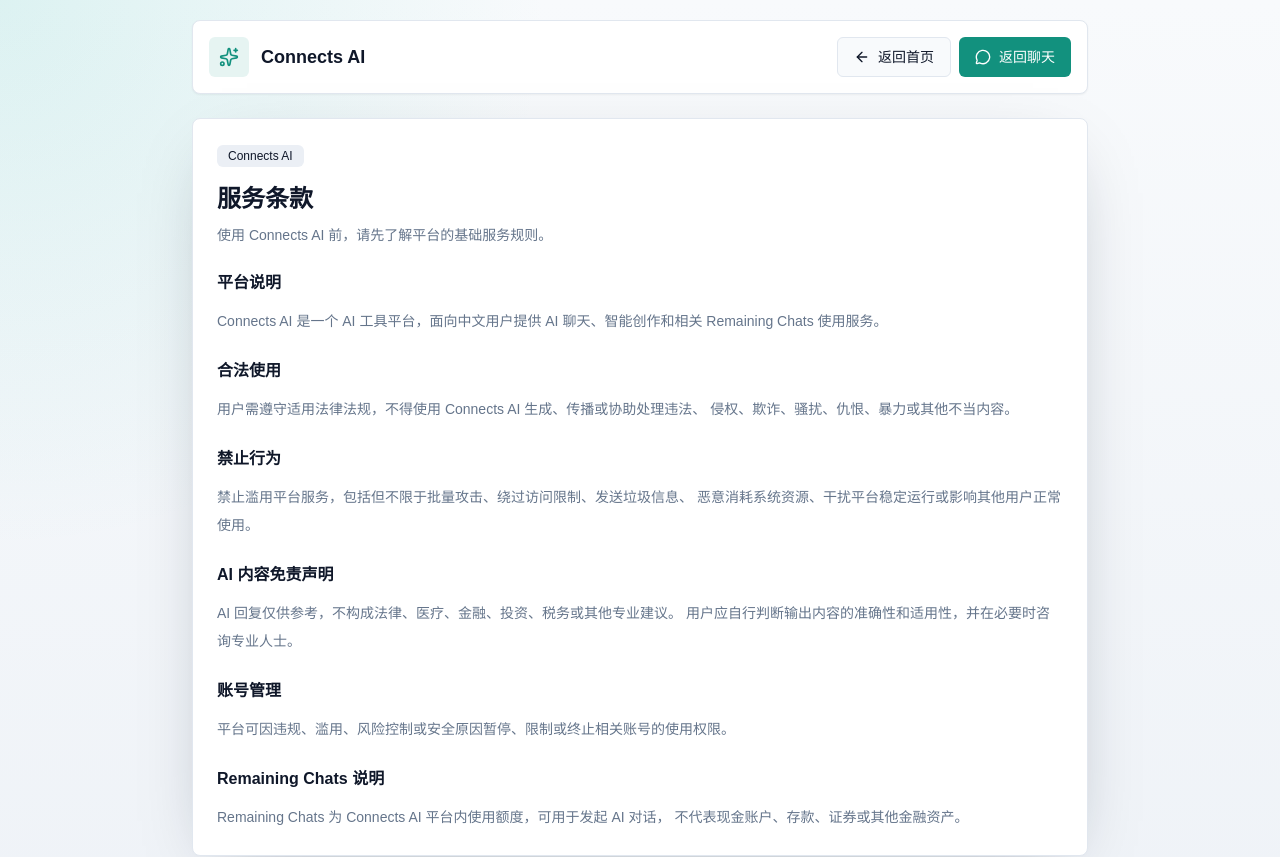
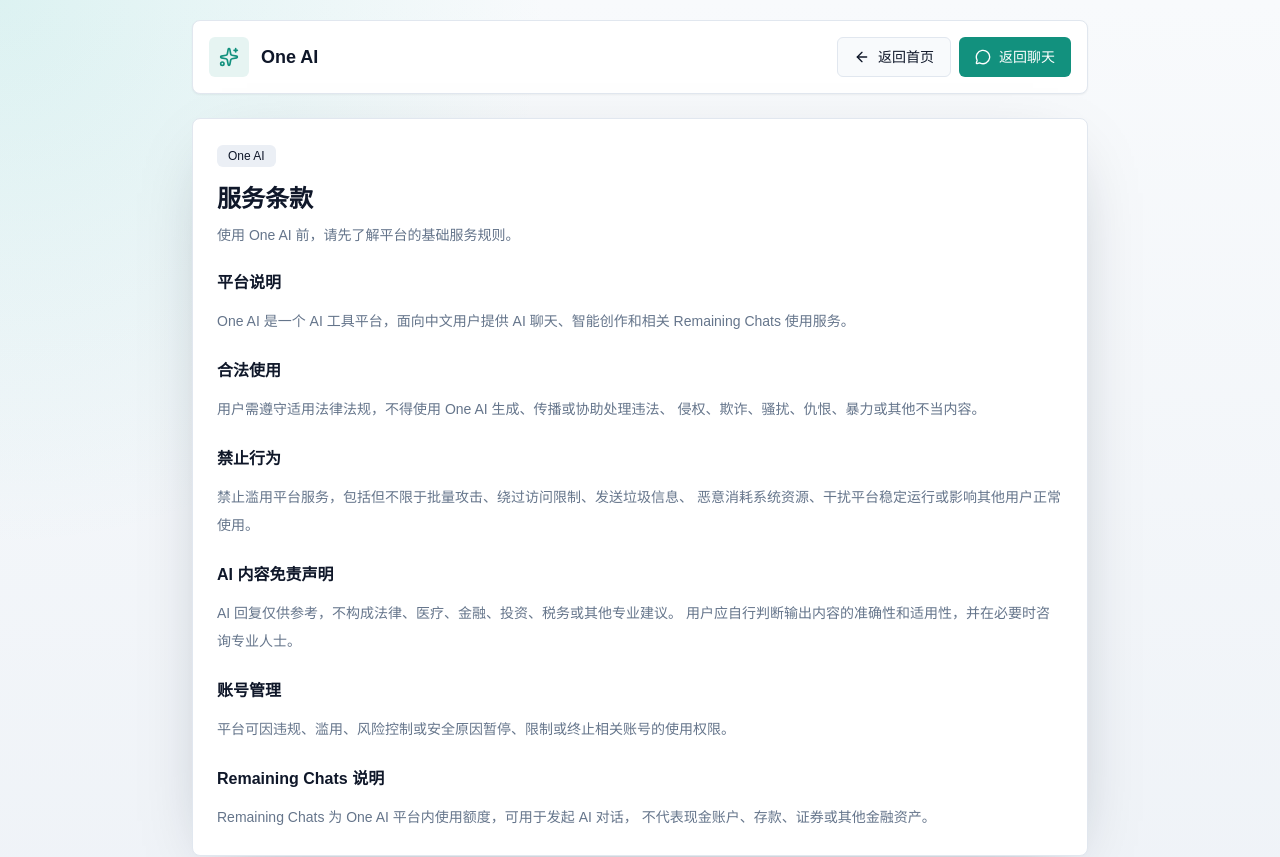
Before and after one commit to Nathanly05/connects-ai, a Next.js app: page /terms in a window 1280 px wide. Shown: the top 857 px of the page. Built offline with nearby package versions, Linux system fonts and the light colour scheme; no server answers.

Commit message:
rebrand connects ai to one ai

```diff
--- a/app/api/chat/route.ts
+++ b/app/api/chat/route.ts
@@ -266,7 +266,7 @@
     const response = await openai.responses.create({
       model: defaultChatModel,
       instructions:
-        "你是 Connects AI 的中文助手。请用简洁、清晰、友好的中文回答用户。",
+        "你是 One AI 的中文助手。请用简洁、清晰、友好的中文回答用户。",
       input: toOpenAIInput(previousMessages, content),
       max_output_tokens: 2000
     });
--- a/app/auth/login/page.tsx
+++ b/app/auth/login/page.tsx
@@ -25,7 +25,7 @@
       <PageToast message={params.error} variant="error" />
       <Card className="w-full">
         <CardHeader>
-          <CardTitle>登录 Connects AI</CardTitle>
+          <CardTitle>登录 One AI</CardTitle>
           <CardDescription>
             登录后系统会根据账号审核状态自动跳转。
           </CardDescription>
--- a/app/chat/page.tsx
+++ b/app/chat/page.tsx
@@ -146,7 +146,7 @@
           <div>
             <div className="flex flex-wrap items-center gap-2">
               <MessageCircle className="size-5 text-primary" aria-hidden="true" />
-              <h1 className="text-xl font-semibold tracking-normal">Connects AI</h1>
+              <h1 className="text-xl font-semibold tracking-normal">One AI</h1>
               <Badge variant="secondary">中文 AI 聊天</Badge>
             </div>
             <p className="mt-1 text-sm text-muted-foreground">
--- a/app/layout.tsx
+++ b/app/layout.tsx
@@ -1,7 +1,7 @@
 import type { Metadata, Viewport } from "next";
 import "./globals.css";
 
-const siteTitle = "Connects AI - 中文 AI 助手平台";
+const siteTitle = "One AI - 中文 AI 助手平台";
 const siteDescription =
   "一个面向中文用户的 AI 聊天与智能创作平台，支持高速对话、Remaining Chats 管理和多种支付方式。";
 const siteUrl = getSiteUrl();
@@ -13,19 +13,19 @@
     try {
       return new URL(configuredUrl);
     } catch {
-      return new URL("https://connects-ai.vercel.app");
+      return new URL("https://www.oneaihub.org");
     }
   }
 
-  return new URL("https://connects-ai.vercel.app");
+  return new URL("https://www.oneaihub.org");
 }
 
 export const metadata: Metadata = {
   metadataBase: siteUrl,
-  applicationName: "Connects AI",
+  applicationName: "One AI",
   title: {
     default: siteTitle,
-    template: "%s | Connects AI"
+    template: "%s | One AI"
   },
   description: siteDescription,
   alternates: {
@@ -44,14 +44,14 @@
     description: siteDescription,
     type: "website",
     url: "/",
-    siteName: "Connects AI",
+    siteName: "One AI",
     locale: "zh_CN",
     images: [
       {
         url: "/opengraph-image",
         width: 1200,
         height: 630,
-        alt: "Connects AI 中文 AI 助手平台"
+        alt: "One AI 中文 AI 助手平台"
       }
     ]
   },
--- a/app/opengraph-image.tsx
+++ b/app/opengraph-image.tsx
@@ -1,7 +1,7 @@
 import { ImageResponse } from "next/og";
 
 export const runtime = "edge";
-export const alt = "Connects AI 中文 AI 助手平台";
+export const alt = "One AI 中文 AI 助手平台";
 export const size = {
   width: 1200,
   height: 630
@@ -54,7 +54,7 @@
               gap: "8px"
             }}
           >
-            <div style={{ fontSize: "34px", fontWeight: 700 }}>Connects AI</div>
+            <div style={{ fontSize: "34px", fontWeight: 700 }}>One AI</div>
             <div style={{ fontSize: "24px", color: "#475569" }}>中文 AI 助手平台</div>
           </div>
         </div>
@@ -86,7 +86,7 @@
           <span>•</span>
           <span>Private Beta</span>
           <span>•</span>
-          <span>Connects AI</span>
+          <span>One AI</span>
         </div>
       </div>
     ),
--- a/app/page.tsx
+++ b/app/page.tsx
@@ -20,7 +20,7 @@
             <span className="flex size-10 items-center justify-center rounded-md bg-primary text-sm font-semibold text-primary-foreground">
               C
             </span>
-            <span className="text-lg font-semibold tracking-normal">Connects AI</span>
+            <span className="text-lg font-semibold tracking-normal">One AI</span>
           </Link>
           <div className="flex flex-col gap-2 sm:flex-row">
             <Button asChild variant="outline" className="w-full sm:w-auto">
@@ -40,7 +40,7 @@
               <Badge variant="outline">小范围内测</Badge>
             </div>
             <h1 className="text-4xl font-semibold tracking-normal text-foreground sm:text-5xl lg:text-6xl">
-              Connects AI
+              One AI
             </h1>
             <p className="mx-auto mt-5 max-w-2xl text-base leading-8 text-muted-foreground sm:text-lg">
               一个面向中文用户的 AI 聊天与智能创作平台，支持高速对话、
--- a/app/privacy/page.tsx
+++ b/app/privacy/page.tsx
@@ -14,7 +14,7 @@
       <section className="space-y-3">
         <h2 className="text-base font-semibold text-foreground">收集的信息</h2>
         <p>
-          Connects AI 可能收集用户邮箱、登录信息、聊天记录、充值记录、
+          One AI 可能收集用户邮箱、登录信息、聊天记录、充值记录、
           Remaining Chats 变动记录以及与账号安全相关的基础使用信息。
         </p>
       </section>
@@ -30,7 +30,7 @@
       <section className="space-y-3">
         <h2 className="text-base font-semibold text-foreground">数据共享</h2>
         <p>
-          Connects AI 不主动出售用户数据。为提供服务，部分必要数据可能会由 Supabase、
+          One AI 不主动出售用户数据。为提供服务，部分必要数据可能会由 Supabase、
           OpenAI、Stripe 等服务提供商处理。
         </p>
       </section>
--- a/app/terms/page.tsx
+++ b/app/terms/page.tsx
@@ -9,12 +9,12 @@
   return (
     <LegalPageShell
       title="服务条款"
-      description="使用 Connects AI 前，请先了解平台的基础服务规则。"
+      description="使用 One AI 前，请先了解平台的基础服务规则。"
     >
       <section className="space-y-3">
         <h2 className="text-base font-semibold text-foreground">平台说明</h2>
         <p>
-          Connects AI 是一个 AI 工具平台，面向中文用户提供 AI 聊天、智能创作和相关
+          One AI 是一个 AI 工具平台，面向中文用户提供 AI 聊天、智能创作和相关
           Remaining Chats 使用服务。
         </p>
       </section>
@@ -22,7 +22,7 @@
       <section className="space-y-3">
         <h2 className="text-base font-semibold text-foreground">合法使用</h2>
         <p>
-          用户需遵守适用法律法规，不得使用 Connects AI 生成、传播或协助处理违法、
+          用户需遵守适用法律法规，不得使用 One AI 生成、传播或协助处理违法、
           侵权、欺诈、骚扰、仇恨、暴力或其他不当内容。
         </p>
       </section>
@@ -53,7 +53,7 @@
       <section className="space-y-3">
         <h2 className="text-base font-semibold text-foreground">Remaining Chats 说明</h2>
         <p>
-          Remaining Chats 为 Connects AI 平台内使用额度，可用于发起 AI 对话，
+          Remaining Chats 为 One AI 平台内使用额度，可用于发起 AI 对话，
           不代表现金账户、存款、证券或其他金融资产。
         </p>
       </section>
--- a/components/auth/auth-shell.tsx
+++ b/components/auth/auth-shell.tsx
@@ -16,7 +16,7 @@
             className="inline-flex items-center gap-2 rounded-md border bg-white px-3 py-2 text-sm font-medium text-foreground shadow-sm"
           >
             <Sparkles className="size-4 text-primary" aria-hidden="true" />
-            Connects AI
+            One AI
           </Link>
           <p className="mt-8 text-sm font-medium text-primary">{eyebrow}</p>
           <h1 className="mt-3 text-4xl font-semibold leading-tight tracking-normal text-slate-950 sm:text-5xl">
--- a/components/layout/app-nav.tsx
+++ b/components/layout/app-nav.tsx
@@ -93,7 +93,7 @@
           <div className="flex size-9 shrink-0 items-center justify-center rounded-md bg-primary/10 text-primary">
             <Sparkles className="size-5" aria-hidden="true" />
           </div>
-          <span className="truncate text-base font-semibold tracking-normal">Connects AI</span>
+          <span className="truncate text-base font-semibold tracking-normal">One AI</span>
         </Link>
 
         <div className="hidden items-center gap-1 md:flex">
--- a/components/layout/legal-footer.tsx
+++ b/components/layout/legal-footer.tsx
@@ -10,7 +10,7 @@
   return (
     <footer className="border-t py-6 text-sm text-muted-foreground">
       <div className="mx-auto flex w-full max-w-6xl flex-col gap-3 px-4 sm:flex-row sm:items-center sm:justify-between sm:px-6 lg:px-8">
-        <p>© {new Date().getFullYear()} Connects AI. All rights reserved.</p>
+        <p>© {new Date().getFullYear()} One AI. All rights reserved.</p>
         <nav className="flex flex-wrap gap-x-4 gap-y-2">
           {legalLinks.map((link) => (
             <Link key={link.href} href={link.href} className="hover:text-primary hover:underline">
--- a/components/layout/legal-page-shell.tsx
+++ b/components/layout/legal-page-shell.tsx
@@ -27,7 +27,7 @@
             <span className="flex size-10 items-center justify-center rounded-md bg-primary/10 text-primary">
               <Sparkles className="size-5" aria-hidden="true" />
             </span>
-            <span className="text-lg font-semibold tracking-normal">Connects AI</span>
+            <span className="text-lg font-semibold tracking-normal">One AI</span>
           </Link>
           <div className="flex flex-col gap-2 sm:flex-row">
             <Button asChild variant="outline" className="w-full sm:w-auto">
@@ -48,7 +48,7 @@
         <Card>
           <CardHeader>
             <Badge variant="secondary" className="mb-2 w-fit">
-              Connects AI
+              One AI
             </Badge>
             <CardTitle className="text-2xl">{title}</CardTitle>
             <CardDescription className="leading-6">{description}</CardDescription>
```
Also changed, not shown: public/favicon.svg, 1 other file (tests, documents, lock files or other folders).
